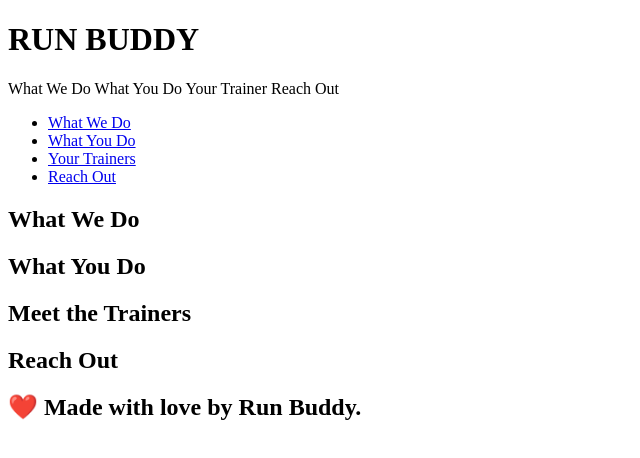
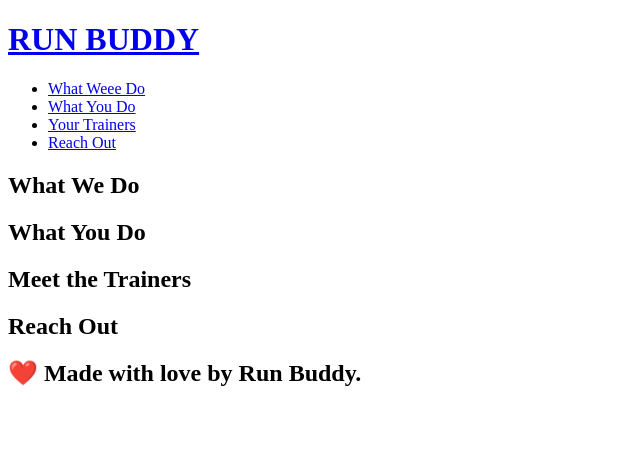
Before and after one commit to apirouznia/run-buddy, a plain HTML site: page index.html in a window 1280 px wide. Shown: the whole page, without its empty margins (0-640 px from the left). Drawn offline with Linux system fonts and the light colour scheme.

Commit message:
add forward slash

```diff
--- a/index.html
+++ b/index.html
@@ -8,15 +8,16 @@
 <body>
     <!-- navigation -->
     <header>
-        <h1>RUN BUDDY</h1>
-        What We Do What You Do Your Trainer Reach Out
+        <h1>
+            <a href="/">RUN BUDDY</a>
+        </h1>
         <nav>
         <!-- Unordered list element -->
         <ul>
             <!-- List item element-->
             <li>
                 <!-- Anchor element -->
-                <a href="#what-we-do">What We Do</a>
+                <a href="#what-we-do">What Weee Do</a>
             </li>
             <li>
                 <a href="#what-you-do">What You Do</a>
```
Also changed, not shown: 1 other file.
